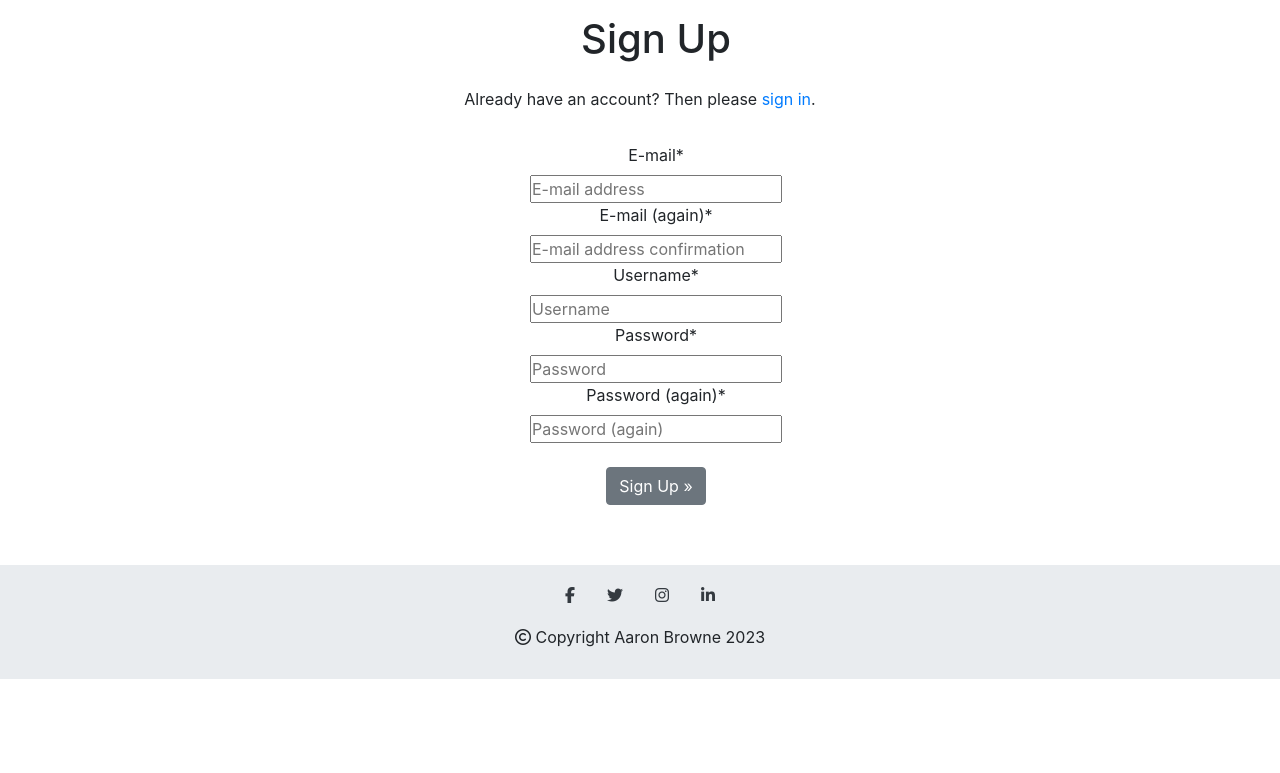
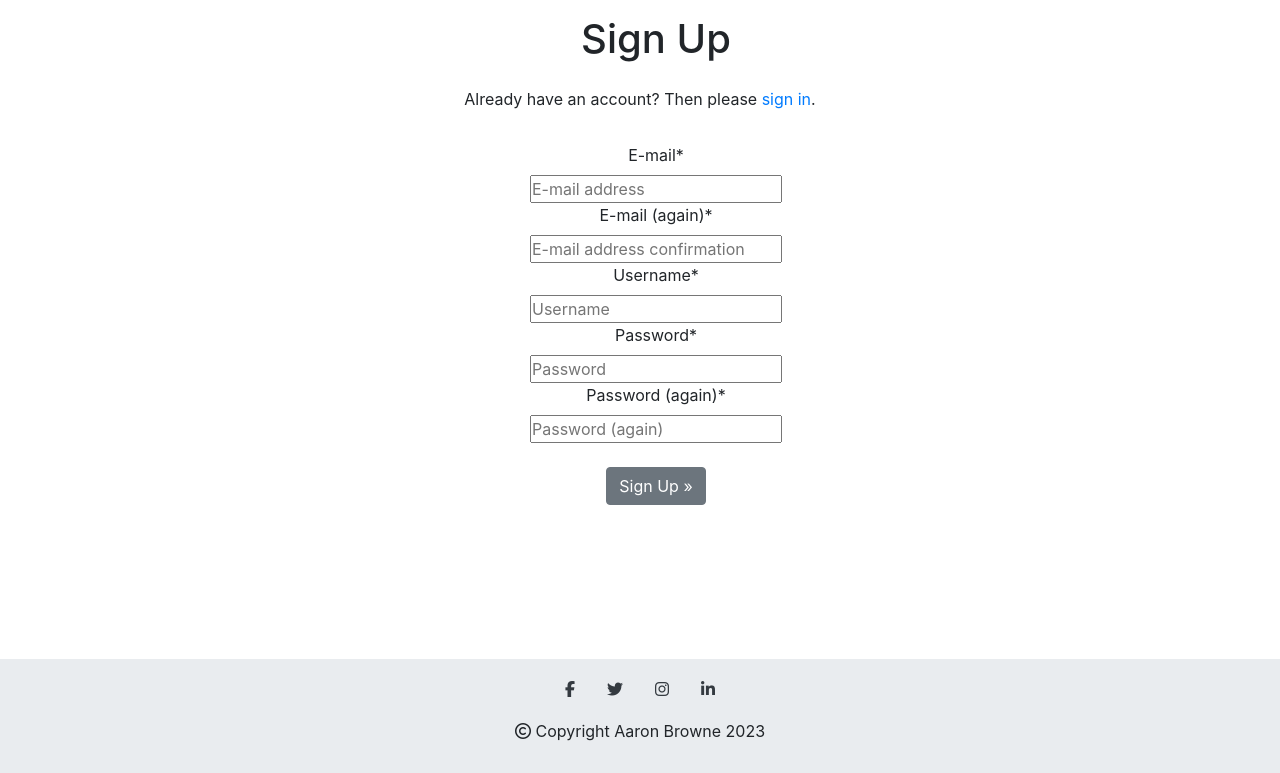
Before and after one commit to browne878/pp5-game-keys, a Django app: page /accounts/signup/ in a window 1280 px wide. Shown: the part 79-852 px from the top of the page. Before the commit the page ends 758 px from the top, so only its background shows below. Run offline with Django 3.2, Linux system fonts and the light colour scheme; some libraries are stand-ins or nearby versions.

Commit message:
fix footer placement on signup page

```diff
--- a/templates/allauth/account/signup.html
+++ b/templates/allauth/account/signup.html
@@ -12,7 +12,7 @@
 
 
 {% block content %}
-<div class="container">
+<div class="container low-content-container">
     <div class="row">
         <div class="col-12 m-3 text-center p-0">
             <h1>{% trans "Sign Up" %}</h1>
```
